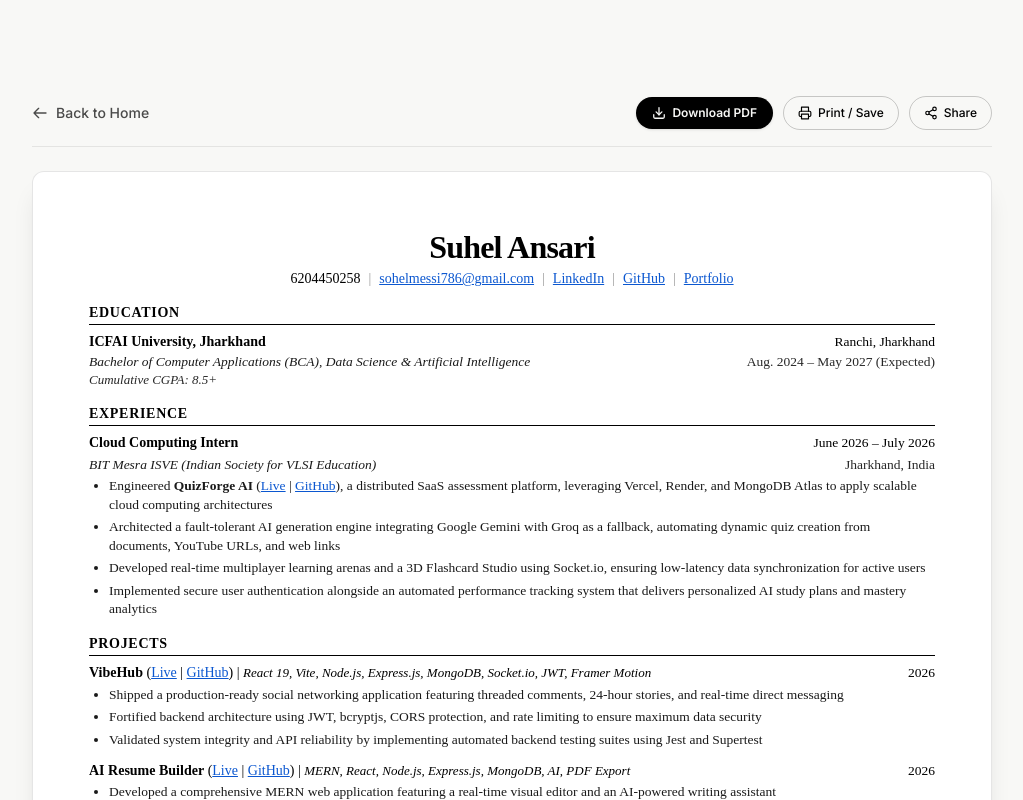
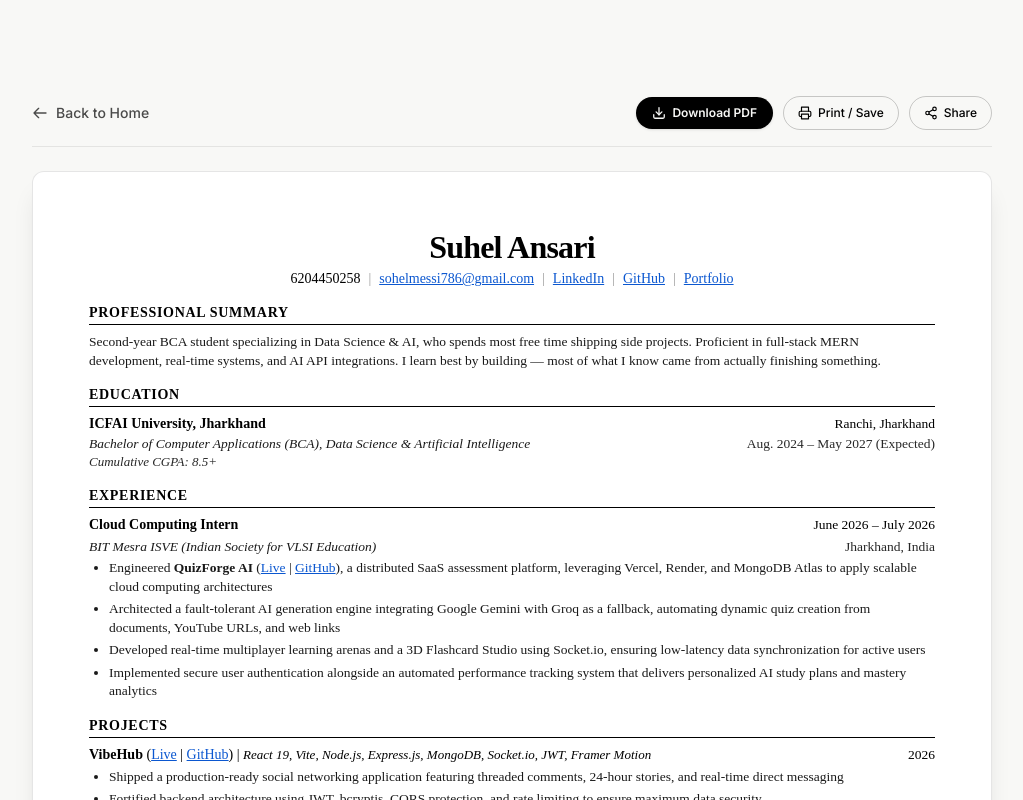
Before and after one commit to AmirCodes-786/suhel-portfolio, a React (Vite) app: page /resume in a window 1280 px wide. Shown: the whole page, without its empty margins (128-1151 px from the left). Built offline with nearby package versions, Linux system fonts and the light colour scheme.

Commit message:
feat(resume): add Professional Summary section with title to webpage and vector PDF

```diff
--- a/src/pages/Resume.jsx
+++ b/src/pages/Resume.jsx
@@ -181,6 +181,16 @@ export default function Resume() {
                         </div>
                     </div>
 
+                    {/* PROFESSIONAL SUMMARY */}
+                    <div className="mb-4">
+                        <h2 className="text-[13px] sm:text-[14px] font-bold tracking-wider uppercase border-b-[1.5px] border-black pb-0.5 mb-2">
+                            PROFESSIONAL SUMMARY
+                        </h2>
+                        <p className="text-[13px] sm:text-[13.5px] text-black/90 leading-snug">
+                            Second-year BCA student specializing in Data Science &amp; AI, who spends most free time shipping side projects. Proficient in full-stack MERN development, real-time systems, and AI API integrations. I learn best by building — most of what I know came from actually finishing something.
+                        </p>
+                    </div>
+
                     {/* EDUCATION */}
                     <div className="mb-4">
                         <h2 className="text-[13px] sm:text-[14px] font-bold tracking-wider uppercase border-b-[1.5px] border-black pb-0.5 mb-2">
```
Also changed, not shown: 2 other files (tests, documents, lock files or other folders).
